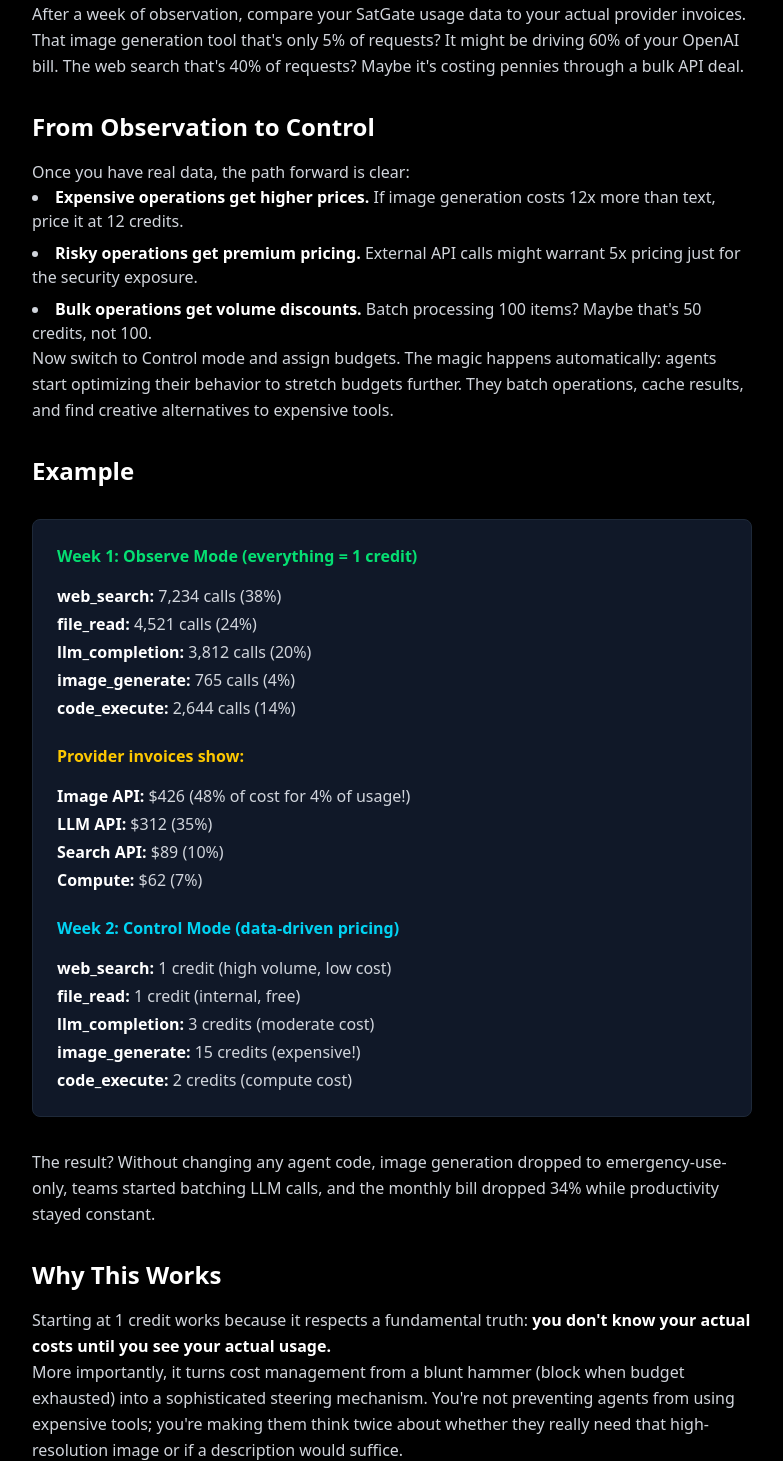
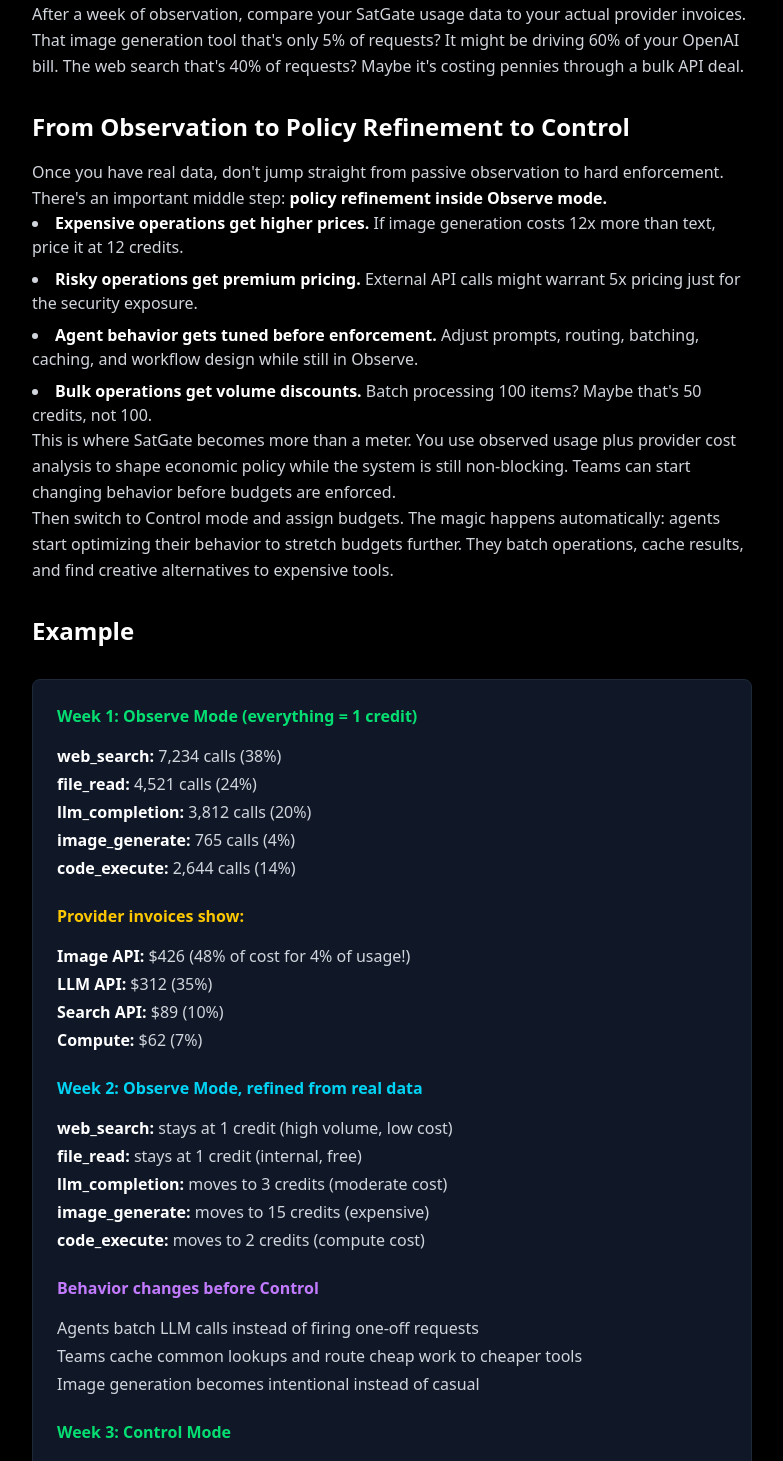
Before and after one commit to SatGate-io/satgate, a Next.js app in the folder satgate-landing/: page /blog/start-at-1-credit-economic-policy in a window 1280 px wide. Shown: the part 1009-2470 px from the top of the page, without its empty margins (248-1031 px from the left). Built offline with nearby package versions, Linux system fonts and the light colour scheme.

Commit message:
Refine economic policy messaging

```diff
--- a/satgate-landing/app/blog/start-at-1-credit-economic-policy/page.tsx
+++ b/satgate-landing/app/blog/start-at-1-credit-economic-policy/page.tsx
@@ -3,7 +3,7 @@ import { ArrowLeft, Calendar, Clock } from 'lucide-react';
 
 export const metadata = {
   title: "Start at 1 Credit: A Smarter Way to Price AI Agent Tools - SatGate Blog",
-  description: "Stop guessing tool costs on day one. Start everything at 1 credit in Observe mode, measure real usage, then use that data to shape behavior with intentional pricing.",
+  description: "Stop guessing tool costs on day one. Start everything at 1 credit in Observe mode, measure real usage, refine policy from evidence, then move to Control with confidence.",
   alternates: { canonical: 'https://satgate.io/blog/start-at-1-credit-economic-policy' },
   keywords: ['AI agent economics', 'tool pricing strategy', 'cost management AI', 'economic policy agents', 'SatGate observe mode', 'AI cost optimization', 'agent budget management']
 };
@@ -26,7 +26,7 @@ export default function StartAt1CreditBlogPage() {
           <h1 className="text-4xl font-bold mb-4">Start at 1 Credit: A Smarter Way to Price AI Agent Tools</h1>
 
           <p className="text-xl text-gray-400 mb-6 italic">
-            Most teams guess wrong when pricing AI tools upfront. Here's a better way: start everything at 1 credit, measure real usage patterns, then let data, not assumptions, guide your economic policy.
+            Most teams guess wrong when pricing AI tools upfront. Here's a better way: start everything at 1 credit, measure real usage patterns, refine policy from evidence in Observe mode, then let data, not assumptions, guide Control.
           </p>
 
           <div className="flex items-center gap-4 text-sm text-gray-500">
@@ -69,20 +69,25 @@ export default function StartAt1CreditBlogPage() {
             After a week of observation, compare your SatGate usage data to your actual provider invoices. That image generation tool that's only 5% of requests? It might be driving 60% of your OpenAI bill. The web search that's 40% of requests? Maybe it's costing pennies through a bulk API deal.
           </p>
 
-          <h2 className="text-2xl font-bold text-white mt-8 mb-4">From Observation to Control</h2>
+          <h2 className="text-2xl font-bold text-white mt-8 mb-4">From Observation to Policy Refinement to Control</h2>
 
           <p className="text-gray-300 leading-relaxed">
-            Once you have real data, the path forward is clear:
+            Once you have real data, don&apos;t jump straight from passive observation to hard enforcement. There&apos;s an important middle step: <strong className="text-white">policy refinement inside Observe mode.</strong>
           </p>
 
           <ul className="list-disc list-inside space-y-2 text-gray-300">
             <li><strong className="text-white">Expensive operations get higher prices.</strong> If image generation costs 12x more than text, price it at 12 credits.</li>
             <li><strong className="text-white">Risky operations get premium pricing.</strong> External API calls might warrant 5x pricing just for the security exposure.</li>
-            <li><strong className="text-white">Bulk operations get volume discounts.</strong> Batch processing 100 items? Maybe that's 50 credits, not 100.</li>
+            <li><strong className="text-white">Agent behavior gets tuned before enforcement.</strong> Adjust prompts, routing, batching, caching, and workflow design while still in Observe.</li>
+            <li><strong className="text-white">Bulk operations get volume discounts.</strong> Batch processing 100 items? Maybe that&apos;s 50 credits, not 100.</li>
           </ul>
 
           <p className="text-gray-300 leading-relaxed">
-            Now switch to Control mode and assign budgets. The magic happens automatically: agents start optimizing their behavior to stretch budgets further. They batch operations, cache results, and find creative alternatives to expensive tools.
+            This is where SatGate becomes more than a meter. You use observed usage plus provider cost analysis to shape economic policy while the system is still non-blocking. Teams can start changing behavior before budgets are enforced.
+          </p>
+
+          <p className="text-gray-300 leading-relaxed">
+            Then switch to Control mode and assign budgets. The magic happens automatically: agents start optimizing their behavior to stretch budgets further. They batch operations, cache results, and find creative alternatives to expensive tools.
           </p>
 
           <h2 className="text-2xl font-bold text-white mt-8 mb-4">Example</h2>
@@ -105,18 +110,31 @@ export default function StartAt1CreditBlogPage() {
               <li><strong className="text-white">Compute:</strong> $62 (7%)</li>
             </ul>
 
-            <h3 className="text-cyan-400 font-bold mb-4">Week 2: Control Mode (data-driven pricing)</h3>
+            <h3 className="text-cyan-400 font-bold mb-4">Week 2: Observe Mode, refined from real data</h3>
+            <ul className="text-gray-300 space-y-1 mb-6">
+              <li><strong className="text-white">web_search:</strong> stays at 1 credit (high volume, low cost)</li>
+              <li><strong className="text-white">file_read:</strong> stays at 1 credit (internal, free)</li>
+              <li><strong className="text-white">llm_completion:</strong> moves to 3 credits (moderate cost)</li>
+              <li><strong className="text-white">image_generate:</strong> moves to 15 credits (expensive)</li>
+              <li><strong className="text-white">code_execute:</strong> moves to 2 credits (compute cost)</li>
+            </ul>
+
+            <h3 className="text-purple-400 font-bold mb-4">Behavior changes before Control</h3>
+            <ul className="text-gray-300 space-y-1 mb-6">
+              <li>Agents batch LLM calls instead of firing one-off requests</li>
+              <li>Teams cache common lookups and route cheap work to cheaper tools</li>
+              <li>Image generation becomes intentional instead of casual</li>
+            </ul>
+
+            <h3 className="text-green-400 font-bold mb-4">Week 3: Control Mode</h3>
             <ul className="text-gray-300 space-y-1">
-              <li><strong className="text-white">web_search:</strong> 1 credit (high volume, low cost)</li>
-              <li><strong className="text-white">file_read:</strong> 1 credit (internal, free)</li>
-              <li><strong className="text-white">llm_completion:</strong> 3 credits (moderate cost)</li>
-              <li><strong className="text-white">image_generate:</strong> 15 credits (expensive!)</li>
-              <li><strong className="text-white">code_execute:</strong> 2 credits (compute cost)</li>
+              <li>Budgets are now enforced against a policy already shaped by real usage</li>
+              <li>Control becomes a confident rollout, not a blind jump</li>
             </ul>
           </div>
 
           <p className="text-gray-300 leading-relaxed">
-            The result? Without changing any agent code, image generation dropped to emergency-use-only, teams started batching LLM calls, and the monthly bill dropped 34% while productivity stayed constant.
+            The result? Before hard enforcement even started, image generation dropped to emergency-use-only, teams started batching LLM calls, and the monthly bill dropped 34% while productivity stayed constant. Control then locked in a behavior pattern that had already been proven in Observe.
           </p>
 
           <h2 className="text-2xl font-bold text-white mt-8 mb-4">Why This Works</h2>
@@ -126,7 +144,7 @@ export default function StartAt1CreditBlogPage() {
           </p>
 
           <p className="text-gray-300 leading-relaxed">
-            More importantly, it turns cost management from a blunt hammer (block when budget exhausted) into a sophisticated steering mechanism. You're not preventing agents from using expensive tools; you're making them think twice about whether they really need that high-resolution image or if a description would suffice.
+            More importantly, it turns cost management from a blunt hammer into a steering mechanism. You're not just blocking when budgets run out. You're using Observe mode to surface real cost drivers, refine policy, and push better agent behavior before enforcement ever starts.
           </p>
 
           <h2 className="text-2xl font-bold text-white mt-8 mb-4">Your First Week with SatGate</h2>
@@ -137,11 +155,12 @@ export default function StartAt1CreditBlogPage() {
             <li><strong className="text-white">Pull your SatGate usage report</strong> and your provider invoices.</li>
             <li><strong className="text-white">Map usage to actual costs.</strong> Find the expensive outliers.</li>
             <li><strong className="text-white">Reprice based on reality,</strong> not assumptions.</li>
-            <li><strong className="text-white">Switch to Control mode</strong> and watch behavior adapt.</li>
+            <li><strong className="text-white">Refine agent behavior in Observe mode,</strong> using the new signal to tune prompts, workflows, and tool use.</li>
+            <li><strong className="text-white">Switch to Control mode</strong> once the policy already reflects real-world behavior.</li>
           </ol>
 
           <p className="text-gray-300 leading-relaxed mt-8">
-            This is economic policy done right: data-driven, iterative, and grounded in actual usage patterns rather than guesswork. Start simple, measure everything, then use prices to shape the behavior you want.
+            This is economic policy done right: data-driven, iterative, and grounded in actual usage patterns rather than guesswork. Start simple, measure everything, refine policy while still in Observe, then use Control to enforce what the data already taught you.
           </p>
 
           <p className="text-gray-300 leading-relaxed">
```
